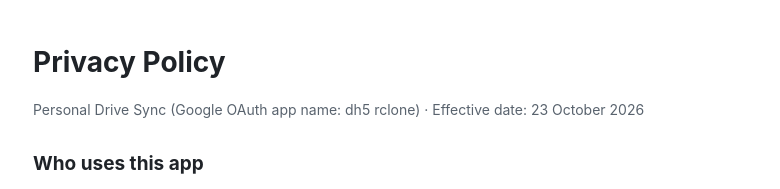
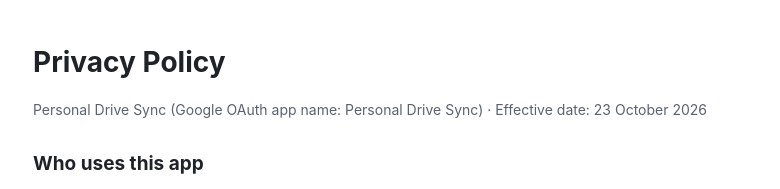
Before and after one commit to muthiah-star/personal-drive-sync, a plain HTML site: page privacy.html in a window 1280 px wide. Shown: the top 189 px of the page, without its empty margins (247-1027 px from the left). Drawn offline with Linux system fonts and the light colour scheme.

Commit message:
OAuth app renamed to Personal Drive Sync

```diff
--- a/privacy.html
+++ b/privacy.html
@@ -11,7 +11,7 @@
 </head>
 <body>
 <h1>Privacy Policy</h1>
-<p class="muted">Personal Drive Sync (Google OAuth app name: dh5 rclone) · Effective date: 23 October 2026</p>
+<p class="muted">Personal Drive Sync (Google OAuth app name: Personal Drive Sync) · Effective date: 23 October 2026</p>
 
 <h2>Who uses this app</h2>
 <p>Personal Drive Sync is used only by the owner of this GitHub account, with the owner's own Google account.
```
